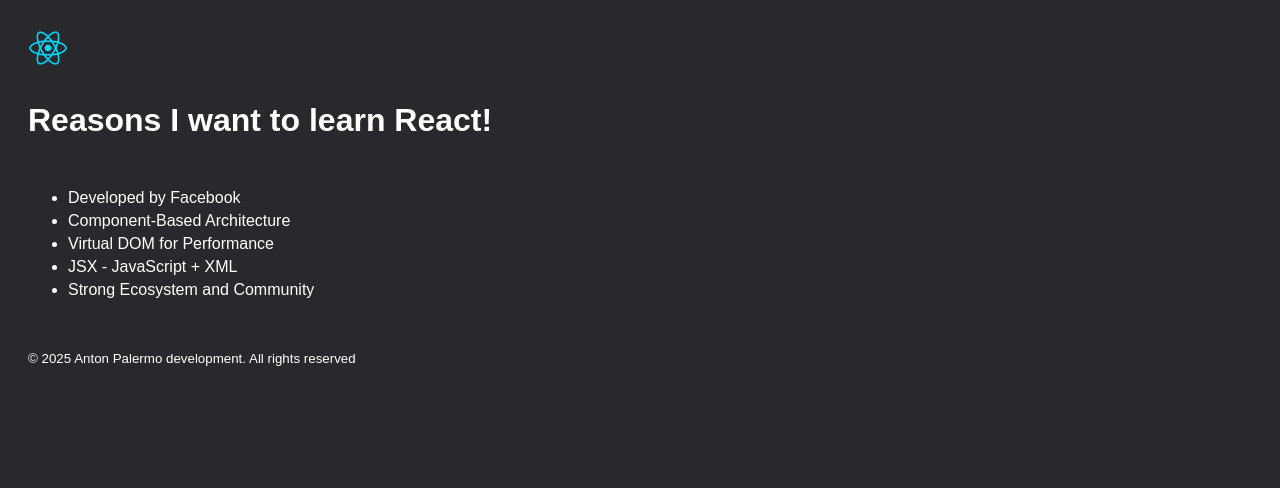
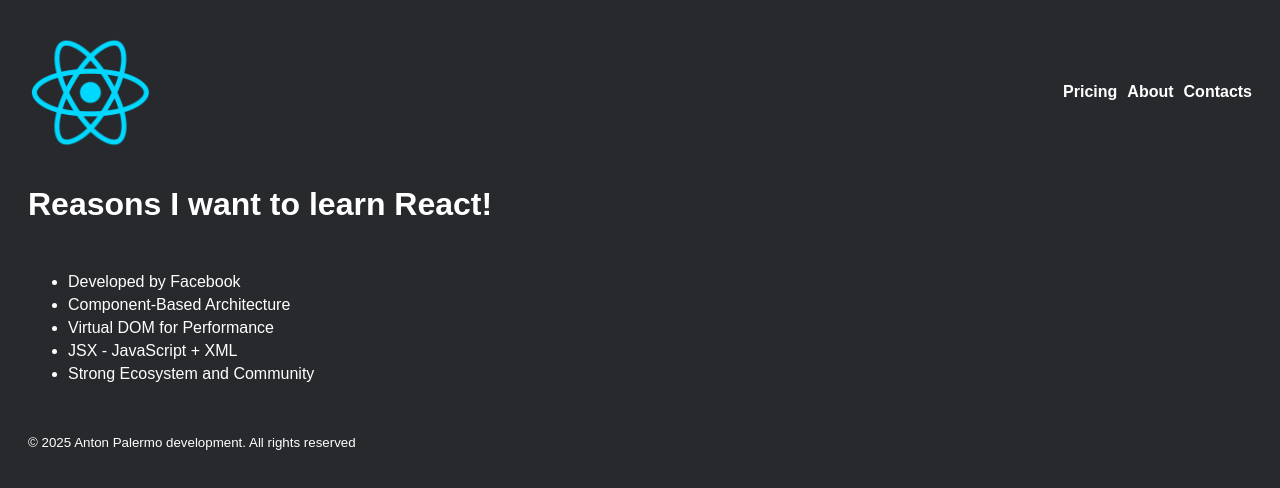
Before and after one commit to antonpalermo/react-nineteen, a React (Vite) app in the folder apps/react-facts/: page / in a window 1280 px wide. Shown: the top 488 px of the page. Built offline with nearby package versions, Linux system fonts and the light colour scheme.

Commit message:
done styling react-facts

```diff
--- a/apps/react-facts/src/main.tsx
+++ b/apps/react-facts/src/main.tsx
@@ -19,8 +19,15 @@
 
 function Header() {
   return (
-    <header>
-      <img src={reactLogo} alt="react-logo" />
+    <header className="page-header">
+      <img src={reactLogo} className="header-image" alt="react-logo" />
+      <nav>
+        <ul className="nav-list">
+          <li className="nav-list-item">Pricing</li>
+          <li className="nav-list-item">About</li>
+          <li className="nav-list-item">Contacts</li>
+        </ul>
+      </nav>
     </header>
   );
 }
--- a/apps/react-facts/src/styles.css
+++ b/apps/react-facts/src/styles.css
@@ -10,9 +10,8 @@
   margin-top: 30px;
 }
 
-img {
-  width: 40px;
-  height: 40px;
+.header-image {
+  width: 125px;
 }
 
 ul {
@@ -23,3 +22,20 @@
   box-sizing: border-box;
   margin: 5px 0;
 }
+
+.nav-list {
+  display: flex;
+
+  font-weight: 700;
+  list-style: none;
+}
+
+.nav-list-item {
+  margin-left: 10px;
+}
+
+.page-header {
+  display: flex;
+  align-items: center;
+  justify-content: space-between;
+}
```
